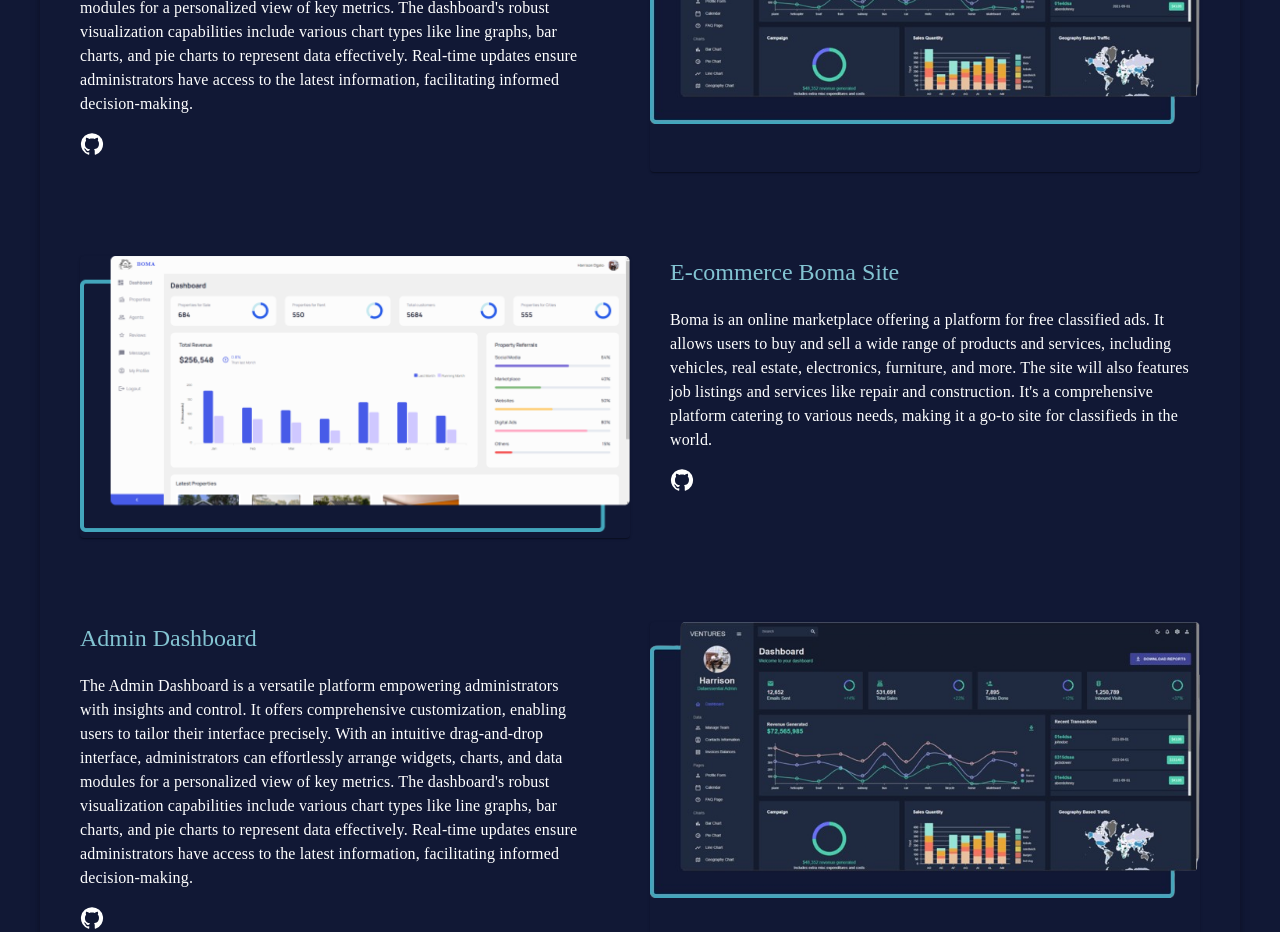
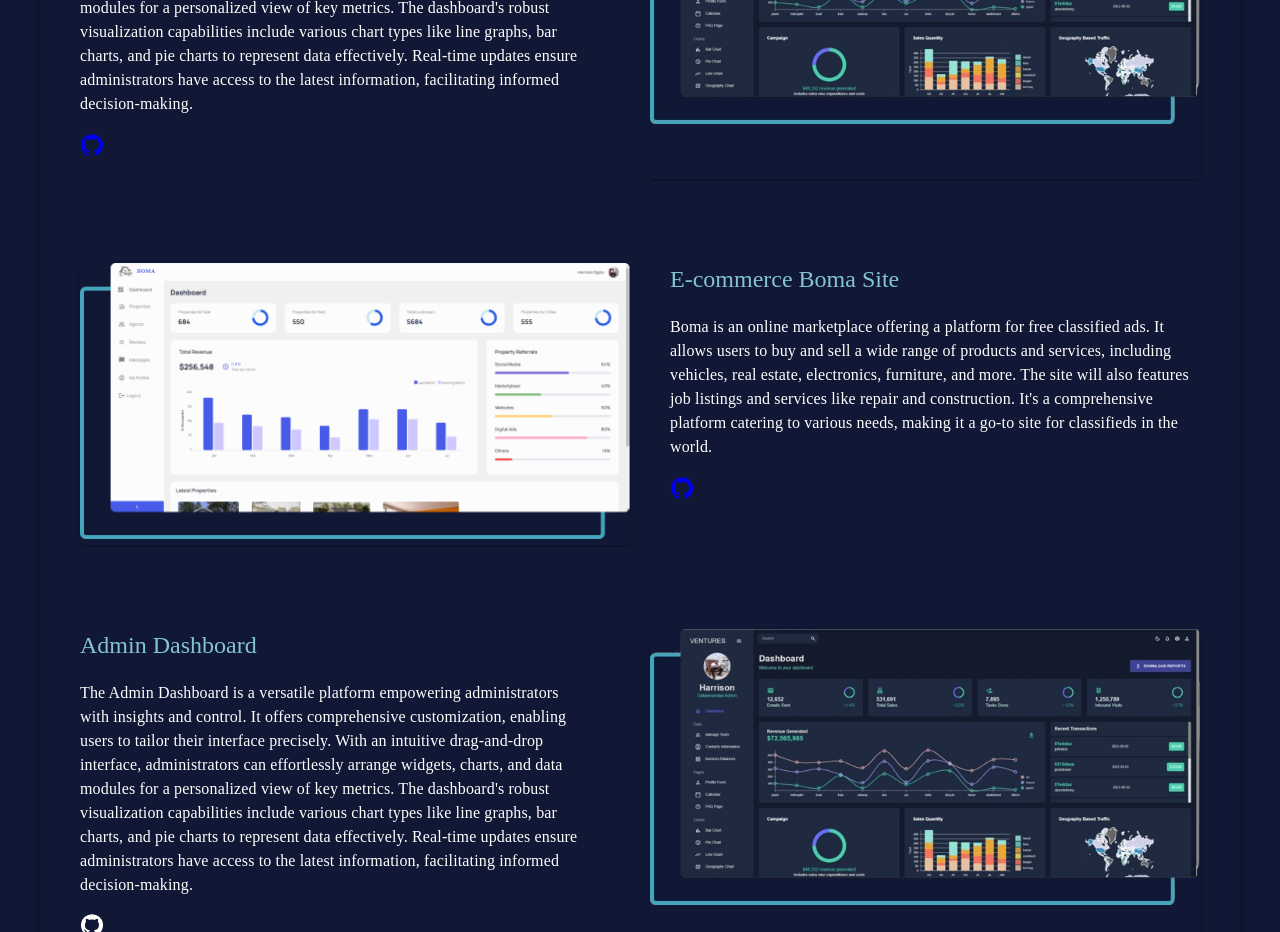
Before and after one commit to Ogalo/my_portifolio, a React (Create React App) app: page / in a window 1280 px wide. Shown: the part 1280-2212 px from the top of the page. Built offline with nearby package versions, Linux system fonts and the light colour scheme.

Commit message:
Add github repo links

```diff
--- a/src/components/ProjectCard.tsx
+++ b/src/components/ProjectCard.tsx
@@ -50,7 +50,9 @@
             </Typography>
           </Stack>
           <Stack my={2}>
+            <a href='https://github.com/Ogalo/dashboard_pro'>
             <GitHubIcon />
+            </a>
           </Stack>
         </Stack>
         <Card
@@ -117,7 +119,9 @@
             </Typography>
           </Stack>
           <Stack my={2}>
+          <a href='https://github.com/Ogalo/Properties'>
             <GitHubIcon />
+            </a>
           </Stack>
         </Stack>
       </Stack>
```
